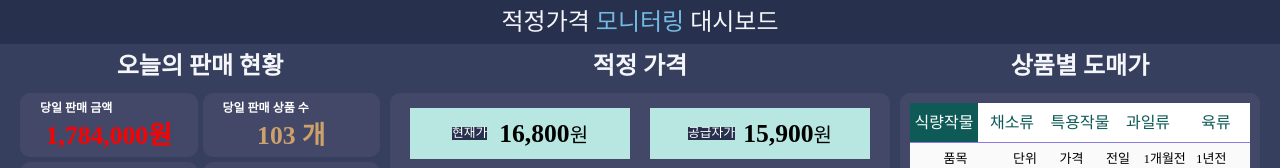
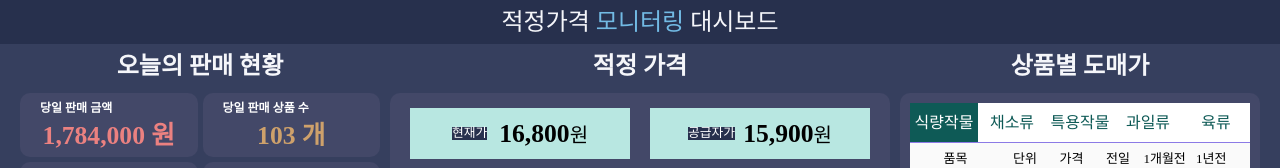
Before and after one commit to Brawkurly/client, a React (Create React App) app in the folder admin/: page / in a window 1280 px wide. Shown: the top 168 px of the page. Built offline with nearby package versions, Linux system fonts and the light colour scheme; no server answers; a web font is replaced by a local one.

Commit message:
[feat] 소비자 컴포넌트 색깔 및 크기 조정 (#21)

```diff
--- a/admin/src/components/Reservation.js
+++ b/admin/src/components/Reservation.js
@@ -30,7 +30,7 @@ const Wrapper = styled.div`
     justify-content: space-between;
 
     width: 98%;
-    height: 30px;
+    height: calc(100% / 4 - 4px);
     margin: 0px 0px 4px;
     color: white;
     border-radius: 10px;
--- a/admin/src/components/TodaySell.js
+++ b/admin/src/components/TodaySell.js
@@ -47,8 +47,8 @@ function TodaySell() {
       <GridBox>
         <div className="box">
           <span>당일 판매 금액</span>
-          <div className="highlight" style={{ color: "red" }}>
-            {price?.toString().replace(/\B(?=(\d{3})+(?!\d))/g, ",")}원
+          <div className="highlight" style={{ color: "#eb8180" }}>
+            {price?.toString().replace(/\B(?=(\d{3})+(?!\d))/g, ",")} 원
           </div>
         </div>
         <div className="box">
```
